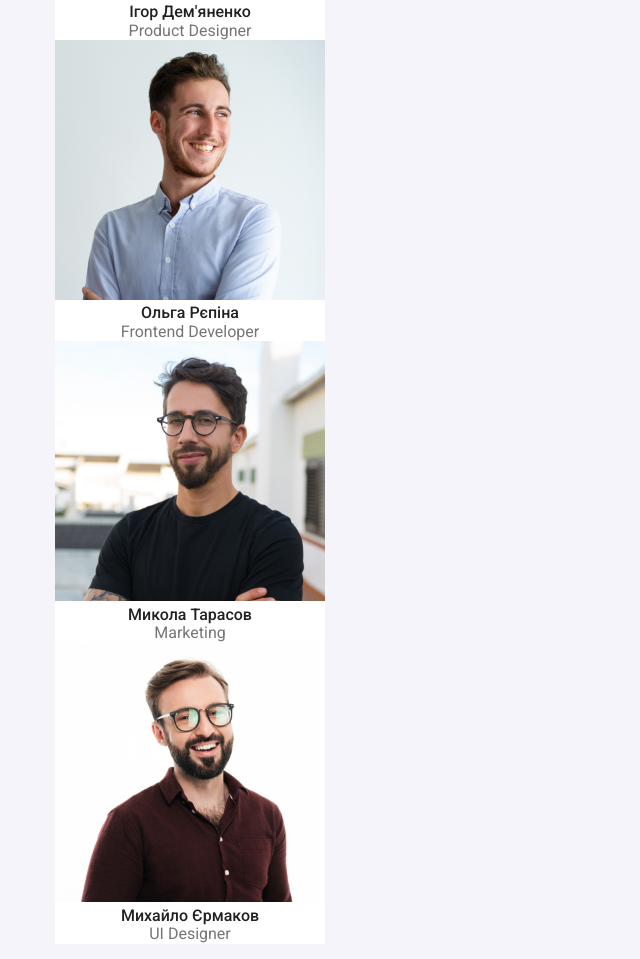
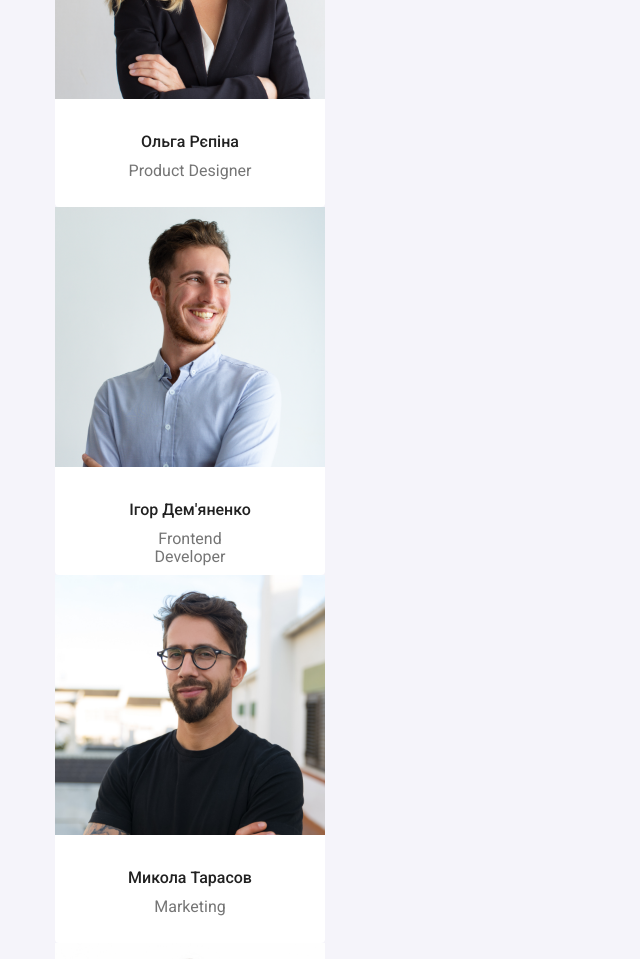
Before and after one commit to Anna009x/WebStudio, a plain HTML site: page index.html in a window 1280 px wide. Shown: the part 2075-3034 px from the top of the page, without its empty margins (0-640 px from the left). Drawn offline with nearby package versions, Linux system fonts and the light colour scheme.

Commit message:
new team

```diff
--- a/index.html
+++ b/index.html
@@ -122,29 +122,29 @@
         <h2 class="team-title">Наша команда</h2>
         <ul class="team-list">
           <li class="team-item">
-            <div class="photo">
+            <div class="block">
             <img
               class="team-img"
               src="img/img1.png"
               alt="men"
               width="300px"/>
-            <h3 class="team-subtitle">Ігор Дем'яненко</h3>
+            <h3 class="team-subtitle">Ольга Рєпіна</h3>
             <p class="team-text">Product Designer</p>
             </div>
           </li>
           <li class="team-item">
-            <div class="photo">
+            <div class="block">
             <img
               class="team-img"
               src="img/img2.png"
               alt="women"
               width="300px"/>
-            <h3 class="team-subtitle">Ольга Рєпіна</h3>
+            <h3 class="team-subtitle">Ігор Дем'яненко</h3>
             <p class="team-text">Frontend Developer</p>
             </div>
           </li>
           <li class="team-item">
-            <div class="photo">
+            <div class="block">
             <img
               class="team-img"
               src="img/img3.png"
@@ -155,7 +155,7 @@
             </div>
           </li>
           <li class="team-item">
-            <div class="photo">
+            <div class="block">
             <img
               class="team-img"
               src="img/img.png"
--- a/style.css
+++ b/style.css
@@ -111,7 +111,7 @@ line-height: auto;
 .main-list-item-img {
     width: 370.0px;
     height: 294.0px;
-    padding-top: 50px;
+    margin-top: 50px;
 
 }
 
@@ -136,6 +136,7 @@ line-height: auto;
     text-align: center;
     line-height: auto;
     font-weight: 700;
+    margin-bottom: 50px;
 }
 
 .team-subtitle {
@@ -144,24 +145,28 @@ line-height: auto;
     font-weight: 500;
     line-height: auto;
     text-align: center;
+    padding: 30px 70px 10px 70px;
 }
 
-.team-text{
+.team-text {
     color: var(--color-grey);
     font-size: 16px;
     font-weight: 400;
     line-height: auto;
     text-align: center;
+    padding: 0 70px 30px 70px;
 }
 
-.team-img{
+.team-img {
     width: 270.0px;
     height: 260.0px;
 }
 
-.photo {
-    background-color: var(--color-white);
-    width: 270px;
+.block {
+    background-color:var(--color-white);
+    width: 270.0px;
+    height: 368.0px;
+    border-radius: 0 0 4px 4px;
 }
 
 .footer-section {
```
